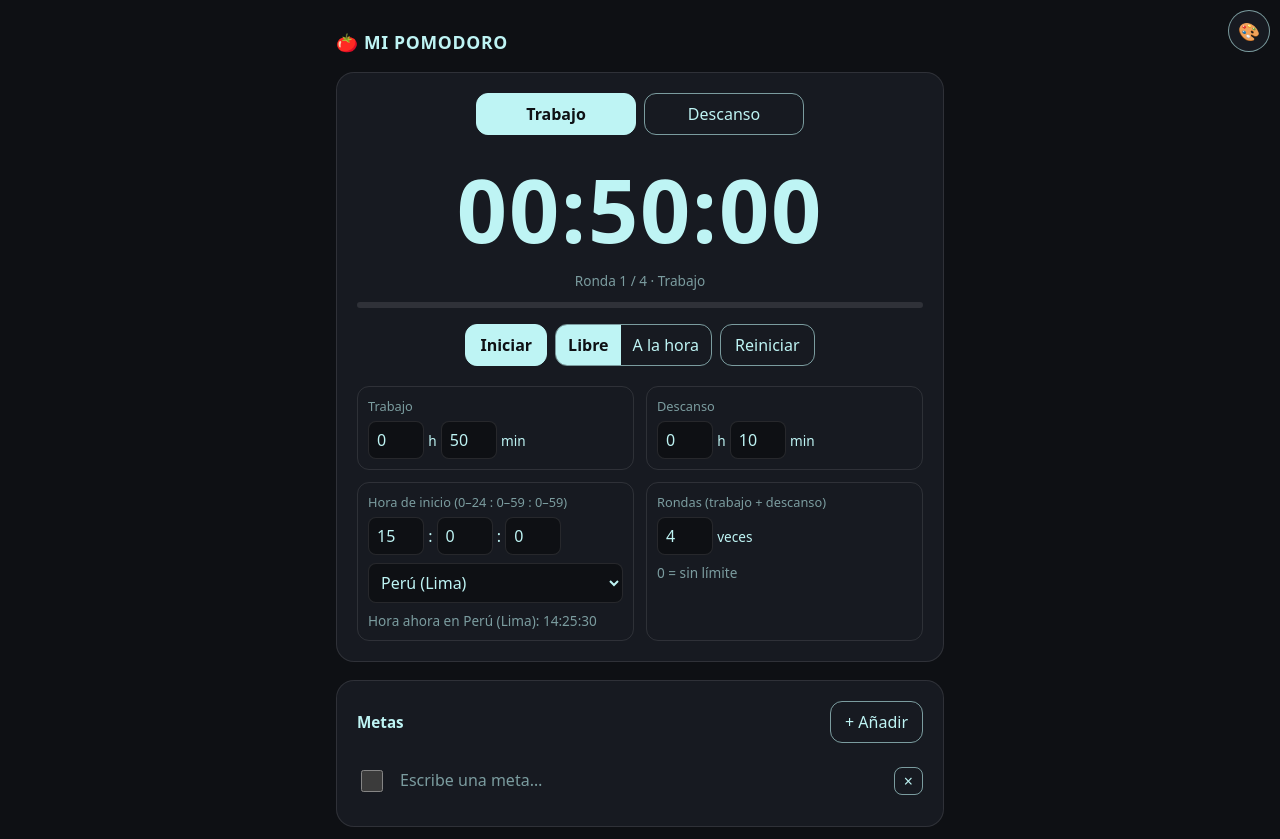
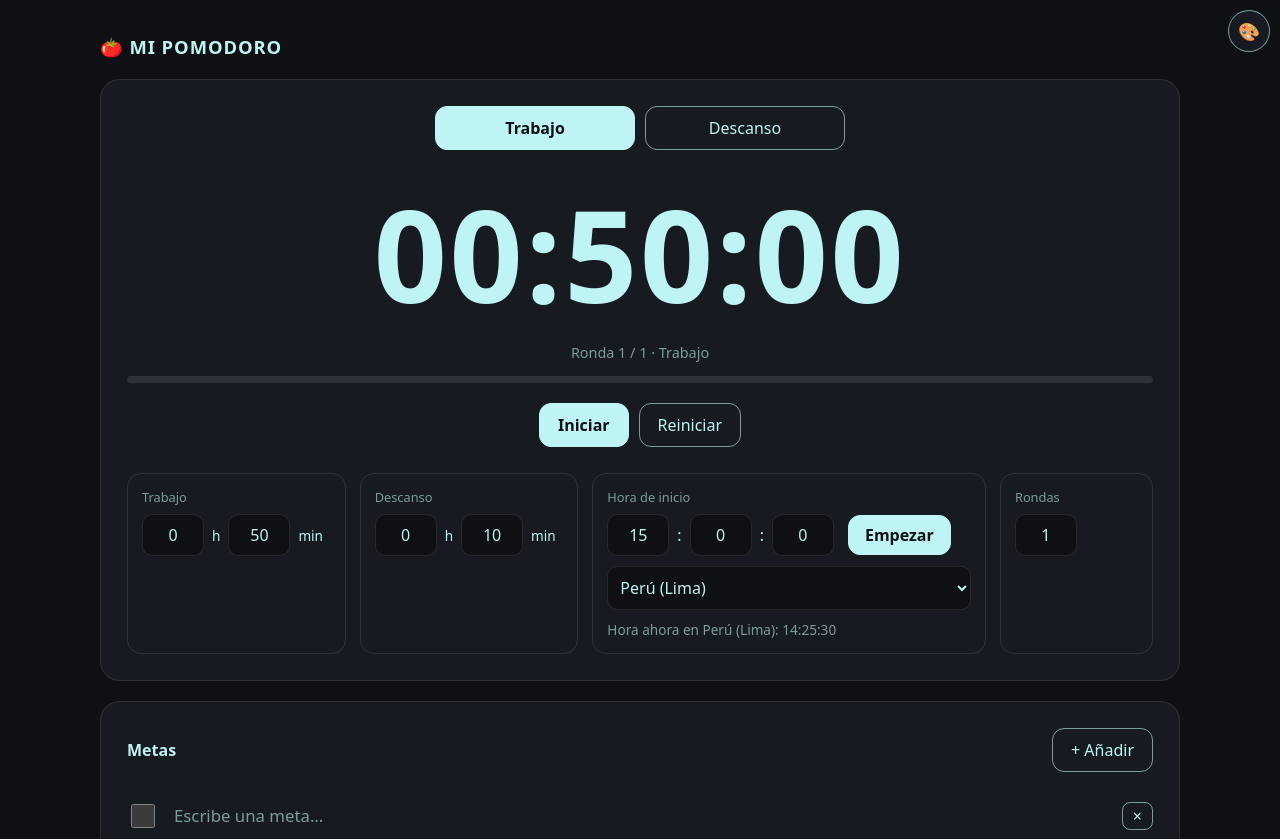
Before and after one commit to felipehid0023/felipehid0023.github.io, a plain HTML site: page index.html in a window 1280 px wide. Shown: the top 839 px of the page. Drawn offline with Linux system fonts and the light colour scheme.

Commit message:
Update index.html

```diff
--- a/index.html
+++ b/index.html
@@ -10,47 +10,49 @@ box-sizing:border-box;padding-top:env(safe-area-inset-top,0px);padding-bottom:en
 html{scroll-padding-top:env(safe-area-inset-top,0px)}
 *{box-sizing:border-box}
 body{margin:0;background:var(--bg);color:var(--c);font-family:system-ui,-apple-system,"Segoe UI",Roboto,sans-serif;min-height:100vh}
-main{max-width:640px;margin:0 auto;padding:24px 16px 60px}
-h1{font-size:1.1rem;font-weight:600;margin:6px 0 18px;letter-spacing:.04em}
-h2{font-size:.95rem;margin:0;font-weight:600}
-.card{background:var(--card);border:1px solid var(--line);border-radius:18px;padding:20px;margin-bottom:18px}
-.head{display:flex;align-items:center;justify-content:space-between;margin-bottom:12px}
-.modes{display:flex;gap:8px;justify-content:center;margin-bottom:14px}
-.modes button{flex:1;max-width:160px}
+main{max-width:1120px;margin:0 auto;padding:28px 20px 70px}
+h1{font-size:1.15rem;font-weight:600;margin:6px 0 20px;letter-spacing:.05em}
+h2{font-size:1rem;margin:0;font-weight:600}
+.card{background:var(--card);border:1px solid var(--line);border-radius:20px;padding:26px;margin-bottom:20px}
+.head{display:flex;align-items:center;justify-content:space-between;margin-bottom:14px}
+.modes{display:flex;gap:10px;justify-content:center;margin-bottom:16px}
+.modes button{flex:1;max-width:200px}
 button,input,textarea,select{font:inherit;color:inherit}
-button{background:transparent;border:1px solid var(--dim);border-radius:12px;padding:9px 14px;cursor:pointer}
+button{background:transparent;border:1px solid var(--dim);border-radius:12px;padding:10px 18px;cursor:pointer}
 button:hover{background:color-mix(in srgb,var(--c) 14%,transparent)}
 button.on{background:var(--c);color:#0e1014;border-color:var(--c);font-weight:600}
-.time{font-size:clamp(3rem,16vw,5.5rem);font-weight:700;text-align:center;font-variant-numeric:tabular-nums;letter-spacing:.02em;margin:8px 0 2px}
-.status{text-align:center;font-size:.85rem;color:var(--dim);margin-bottom:12px;min-height:1.2em}
-.bar{height:6px;border-radius:6px;background:var(--line);overflow:hidden;margin-bottom:16px}
+.time{font-size:clamp(3.5rem,14vw,8rem);font-weight:700;text-align:center;font-variant-numeric:tabular-nums;letter-spacing:.02em;margin:10px 0 2px}
+.status{text-align:center;font-size:.9rem;color:var(--dim);margin-bottom:14px;min-height:1.3em}
+.bar{height:7px;border-radius:7px;background:var(--line);overflow:hidden;margin-bottom:20px}
 .bar i{display:block;height:100%;width:0;background:var(--c)}
-.ctrl{display:flex;gap:8px;justify-content:center;flex-wrap:wrap;align-items:center}
-.seg{display:flex;border:1px solid var(--dim);border-radius:12px;overflow:hidden}
-.seg button{border:0;border-radius:0;padding:9px 12px}
-.cfg{display:grid;grid-template-columns:repeat(auto-fit,minmax(250px,1fr));gap:12px;margin-top:20px}
-.cfg>div{border:1px solid var(--line);border-radius:12px;padding:10px}
-.cfg span.t{display:block;font-size:.8rem;color:var(--dim);margin-bottom:6px}
+.ctrl{display:flex;gap:10px;justify-content:center;flex-wrap:wrap;align-items:center}
+.cfg{display:grid;grid-template-columns:repeat(auto-fit,minmax(240px,1fr));gap:14px;margin-top:26px}
+@media(min-width:900px){.cfg{grid-template-columns:1fr 1fr 1.8fr .7fr}}
+.cfg>div{border:1px solid var(--line);border-radius:14px;padding:14px}
+.cfg span.t{display:block;font-size:.8rem;color:var(--dim);margin-bottom:8px}
 .cfg label,.cfg small{font-size:.85rem}
-.cfg small{display:block;color:var(--dim);margin-top:8px}
-input[type=number],select{background:#0e1014;border:1px solid var(--line);border-radius:8px;padding:7px 8px;outline:none}
-input[type=number]{width:56px}
-select{width:100%;margin-top:8px}
+.cfg small{display:block;color:var(--dim);margin-top:10px}
+.row{display:flex;align-items:center;gap:8px;flex-wrap:wrap}
+.row button{margin-left:6px;padding:8px 16px}
+input[type=number],select{background:#0e1014;border:1px solid var(--line);border-radius:10px;padding:9px 8px;outline:none}
+input[type=number]{width:62px;text-align:center;-moz-appearance:textfield;appearance:textfield}
+input[type=number]::-webkit-inner-spin-button,input[type=number]::-webkit-outer-spin-button{-webkit-appearance:none;margin:0}
+select{width:100%;margin-top:10px}
 input:focus,textarea:focus,select:focus{border-color:var(--c);outline:none}
 ul{list-style:none;margin:0;padding:0}
-li{display:flex;align-items:center;gap:12px;padding:8px 0;border-bottom:1px solid var(--line)}
+li{display:flex;align-items:center;gap:14px;padding:10px 0;border-bottom:1px solid var(--line)}
 li:last-child{border:0}
-li input[type=checkbox]{width:22px;height:22px;accent-color:var(--c);flex:none;cursor:pointer}
-li input.g{flex:1;min-width:0;background:transparent;border:0;border-bottom:1px solid transparent;padding:6px 2px}
+li input[type=checkbox]{width:24px;height:24px;accent-color:var(--c);flex:none;cursor:pointer}
+li input.g{flex:1;min-width:0;background:transparent;border:0;border-bottom:1px solid transparent;padding:8px 2px;font-size:1.05rem}
 li input.g::placeholder{color:var(--dim)}
 li input.g:focus{border-bottom-color:var(--c)}
 li.done input.g{text-decoration:line-through;opacity:.45}
-li button{padding:2px 9px;border-radius:8px}
-textarea{width:100%;min-height:140px;resize:vertical;background:#0e1014;border:1px solid var(--line);border-radius:12px;padding:12px;line-height:1.5}
+li button{padding:2px 10px;border-radius:8px}
+textarea{width:100%;min-height:180px;resize:vertical;background:#0e1014;border:1px solid var(--line);border-radius:14px;padding:14px;line-height:1.55}
 textarea::placeholder{color:var(--dim)}
-.stats{display:grid;grid-template-columns:repeat(3,1fr);gap:10px;text-align:center;margin-top:12px}
-.stats div{border:1px solid var(--line);border-radius:12px;padding:14px 4px}
-.stats b{display:block;font-size:1.35rem}
+.stats{display:grid;grid-template-columns:repeat(3,1fr);gap:14px;text-align:center;margin-top:14px}
+.stats div{border:1px solid var(--line);border-radius:14px;padding:20px 6px}
+.stats b{display:block;font-size:1.8rem}
 .stats small{color:var(--dim)}
 #pk{position:fixed;right:10px;top:calc(env(safe-area-inset-top,0px) + 10px);z-index:20;text-align:right}
 #pk>button{border-radius:50%;width:42px;height:42px;padding:0;background:var(--card);font-size:1.1rem}
@@ -83,29 +85,27 @@ textarea::placeholder{color:var(--dim)}
     <div class="bar"><i id="bar"></i></div>
     <div class="ctrl">
       <button id="go" class="on">Iniciar</button>
-      <div class="seg">
-        <button id="t0" title="Inicia ahora mismo">Libre</button>
-        <button id="t1" title="Espera a la hora indicada y luego inicia solo">A la hora</button>
-      </div>
       <button id="rs">Reiniciar</button>
     </div>
 
     <div class="cfg">
       <div><span class="t">Trabajo</span>
-        <input type="number" id="wh" min="0" max="12"> <label>h</label>
-        <input type="number" id="wm" min="0" max="59"> <label>min</label></div>
+        <div class="row"><input type="number" id="wh"> <label>h</label>
+        <input type="number" id="wm"> <label>min</label></div></div>
       <div><span class="t">Descanso</span>
-        <input type="number" id="rh" min="0" max="12"> <label>h</label>
-        <input type="number" id="rm" min="0" max="59"> <label>min</label></div>
-      <div><span class="t">Hora de inicio (0–24 : 0–59 : 0–59)</span>
-        <input type="number" id="th" min="0" max="24"> :
-        <input type="number" id="tm" min="0" max="59"> :
-        <input type="number" id="ts" min="0" max="59">
+        <div class="row"><input type="number" id="rh"> <label>h</label>
+        <input type="number" id="rm"> <label>min</label></div></div>
+      <div><span class="t">Hora de inicio</span>
+        <div class="row">
+          <input type="number" id="th"> :
+          <input type="number" id="tm"> :
+          <input type="number" id="ts">
+          <button id="em" class="on">Empezar</button>
+        </div>
         <select id="tz"></select>
         <small id="clock"></small></div>
-      <div><span class="t">Rondas (trabajo + descanso)</span>
-        <input type="number" id="rd" min="0" max="99"> <label>veces</label>
-        <small>0 = sin límite</small></div>
+      <div><span class="t">Rondas</span>
+        <div class="row"><input type="number" id="rd"></div></div>
     </div>
   </section>
 
@@ -126,7 +126,7 @@ textarea::placeholder{color:var(--dim)}
       <div><b id="s2">0/0</b><small>Metas cumplidas</small></div>
       <div><b id="s3">0%</b><small>Cumplimiento</small></div>
     </div>
-    <div class="ctrl" style="margin-top:14px"><button id="cl">Reiniciar tiempo total</button></div>
+    <div class="ctrl" style="margin-top:16px"><button id="cl">Reiniciar tiempo total</button></div>
   </section>
 </main>
 
@@ -145,15 +145,20 @@ function nowIn(tz){
   const g=t=>+p.find(x=>x.type===t).value;
   return [g('hour'),g('minute'),g('second')];
 }
-const def={hue:180,gamer:false,wh:0,wm:50,rh:0,rm:10,rounds:4,sync:false,tz:'America/Lima',th:null,tm:0,ts:0};
-let st=Object.assign({},def,store.get('pomo2',{}),store.get('pomo3',{}));
+/* Color por defecto: cian pastel (matiz 180, luminosidad 85%) */
+const def={hue:180,gamer:false,wh:0,wm:50,rh:0,rm:10,rounds:1,tz:'America/Lima',th:null,tm:0,ts:0};
+const old=Object.assign({},store.get('pomo2',{}),store.get('pomo3',{}));
+delete old.rounds;delete old.sync;
+let st=Object.assign({},def,old,store.get('pomo4',{}));
 if(st.th===null)st.th=(nowIn(st.tz)[0]+1)%24;
+st.th=Math.min(23,st.th);st.wh=Math.min(23,st.wh);st.rh=Math.min(23,st.rh);
+st.rounds=Math.max(1,Math.min(100,st.rounds||1));
 let goals=store.get('goals2',[{text:'',done:false}]);
 if(!goals.length)goals=[{text:'',done:false}];
 let tot=store.get('tot2',0);
 $('notes').value=store.get('notes2','');
 let mode='w',running=false,waiting=false,end=0,waitEnd=0,left=0,tick=null,gt=null,lastT=0,round=1,msg='';
-function save(){store.set('pomo3',st)}
+function save(){store.set('pomo4',st)}
 
 /* ---------- Colores (0, 45, 90 … 315) ---------- */
 const hues=[0,45,90,135,315,270,225,180];
@@ -176,10 +181,10 @@ function total(m){return m==='w'?(st.wh*60+st.wm)*60:(st.rh*60+st.rm)*60}
 function fmt(s){s=Math.max(0,Math.ceil(s));return [Math.floor(s/3600),Math.floor(s%3600/60),s%60].map(pad).join(':')}
 function fmtMin(s){const m=Math.floor(s/60);return m>=60?Math.floor(m/60)+' h '+(m%60)+' min':m+' min'}
 function tzName(){return (TZ.find(t=>t[0]===st.tz)||[0,st.tz])[1]}
-function targetHMS(){return pad(st.th%24)+':'+pad(st.tm)+':'+pad(st.ts)}
+function targetHMS(){return pad(st.th)+':'+pad(st.tm)+':'+pad(st.ts)}
 function secsUntil(){
   const [h,m,s]=nowIn(st.tz);
-  let d=((st.th%24)*3600+st.tm*60+st.ts)-(h*3600+m*60+s);
+  let d=(st.th*3600+st.tm*60+st.ts)-(h*3600+m*60+s);
   if(d<0)d+=86400;
   return d-(Date.now()%1000)/1000;
 }
@@ -189,7 +194,7 @@ function status(){
   let t;
   if(waiting)t=`Esperando las ${targetHMS()} (${tzName()}) para iniciar solo`;
   else if(msg)t=msg;
-  else t=`Ronda ${round}${st.rounds>0?' / '+st.rounds:''} · ${mode==='w'?'Trabajo':'Descanso'}`;
+  else t=`Ronda ${round} / ${st.rounds} · ${mode==='w'?'Trabajo':'Descanso'}`;
   $('status').textContent=t;
 }
 function draw(){
@@ -219,7 +224,7 @@ function finish(){
 }
 function loop(){
   if(waiting){
-    if(waitEnd-Date.now()<=0){waiting=false;begin()}else draw();
+    if(waitEnd-Date.now()<=0)begin();else draw();
     return;
   }
   account();
@@ -227,32 +232,39 @@ function loop(){
   if(left<=0){
     beep();
     if(mode==='w')setMode('r');
-    else{round++;if(st.rounds>0&&round>st.rounds){finish();return}setMode('w')}
+    else{round++;if(round>st.rounds){finish();return}setMode('w')}
   }
   draw();
 }
 function begin(){
+  waiting=false;$('em').textContent='Empezar';
   msg='';running=true;end=Date.now()+left*1000;lastT=Date.now();
   $('go').textContent='Pausa';clearInterval(tick);tick=setInterval(loop,250);loop();
 }
+function cancelWait(){waiting=false;clearInterval(tick);$('em').textContent='Empezar'}
+/* Iniciar: arranca libremente, ahora mismo */
 function start(){
   if(total(mode)<=0)return;
-  const fresh=mode==='w'&&round===1&&left>=total('w')-1;
-  if(st.sync&&fresh){
-    const rem=secsUntil();
-    if(rem>0){
-      msg='';waiting=true;waitEnd=Date.now()+rem*1000;
-      $('go').textContent='Cancelar';clearInterval(tick);tick=setInterval(loop,250);draw();return;
-    }
-  }
+  if(waiting)cancelWait();
   begin();
 }
+/* Empezar: espera a la hora indicada y luego inicia el pomodoro desde cero */
+function schedule(){
+  if(waiting){cancelWait();draw();return}
+  if(total('w')<=0)return;
+  pause();round=1;msg='';setMode('w');
+  const rem=secsUntil();
+  if(rem<=0){begin();return}
+  waiting=true;waitEnd=Date.now()+rem*1000;$('em').textContent='Cancelar';
+  clearInterval(tick);tick=setInterval(loop,250);draw();
+}
 function pause(){
-  if(waiting){waiting=false;clearInterval(tick);$('go').textContent='Iniciar';draw();return}
+  if(waiting){cancelWait();draw();return}
   if(running){account();left=Math.max(0,(end-Date.now())/1000)}
   running=false;clearInterval(tick);$('go').textContent='Iniciar';draw();
 }
-$('go').onclick=()=>(running||waiting)?pause():start();
+$('go').onclick=()=>running?pause():start();
+$('em').onclick=schedule;
 $('rs').onclick=()=>{pause();round=1;msg='';setMode('w')};
 $('mw').onclick=()=>{pause();msg='';setMode('w')};
 $('mr').onclick=()=>{pause();msg='';setMode('r')};
@@ -261,15 +273,15 @@ $('mr').onclick=()=>{pause();msg='';setMode('r')};
 TZ.forEach(([v,n])=>{const o=document.createElement('option');o.value=v;o.textContent=n;$('tz').appendChild(o)});
 $('tz').value=st.tz;
 $('tz').onchange=()=>{st.tz=$('tz').value;save();clock();draw()};
-[['wh','wh',0,12],['wm','wm',0,59],['rh','rh',0,12],['rm','rm',0,59],
- ['th','th',0,24],['tm','tm',0,59],['ts','ts',0,59],['rd','rounds',0,99]].forEach(([id,k,a,b])=>{
-  const el=$(id);el.value=st[k];
+[['wh','wh',0,23],['wm','wm',0,59],['rh','rh',0,23],['rm','rm',0,59],
+ ['th','th',0,23],['tm','tm',0,59],['ts','ts',0,59],['rd','rounds',1,100]].forEach(([id,k,a,b])=>{
+  const el=$(id);el.value=st[k];el.min=a;el.max=b;el.inputMode='numeric';
+  el.onkeydown=e=>{if(['e','E','+','-','.',',','ArrowUp','ArrowDown'].includes(e.key))e.preventDefault()};
+  el.addEventListener('wheel',e=>e.preventDefault(),{passive:false});
+  el.oninput=()=>{if(el.value!==''&&+el.value>b)el.value=b};
   el.onchange=()=>{st[k]=clamp(parseInt(el.value),a,b);el.value=st[k];save();
     if(!running&&!waiting){left=total(mode)}draw()}
 });
-function setSync(v){st.sync=v;$('t0').classList.toggle('on',!v);$('t1').classList.toggle('on',v);save()}
-$('t0').onclick=()=>setSync(false);
-$('t1').onclick=()=>setSync(true);
 function clock(){const [h,m,s]=nowIn(st.tz);$('clock').textContent=`Hora ahora en ${tzName()}: ${pad(h)}:${pad(m)}:${pad(s)}`}
 setInterval(clock,1000);
 
@@ -309,7 +321,7 @@ $('notes').oninput=e=>store.set('notes2',e.target.value);
 $('cl').onclick=()=>{if(confirm('¿Reiniciar el tiempo total a 0?')){tot=0;store.set('tot2',0);stats()}};
 
 /* ---------- Inicio ---------- */
-setSync(st.sync);applyColor();clock();left=total('w');draw();renderGoals();
+applyColor();clock();left=total('w');draw();renderGoals();
 </script>
 </body>
 </html>
```
